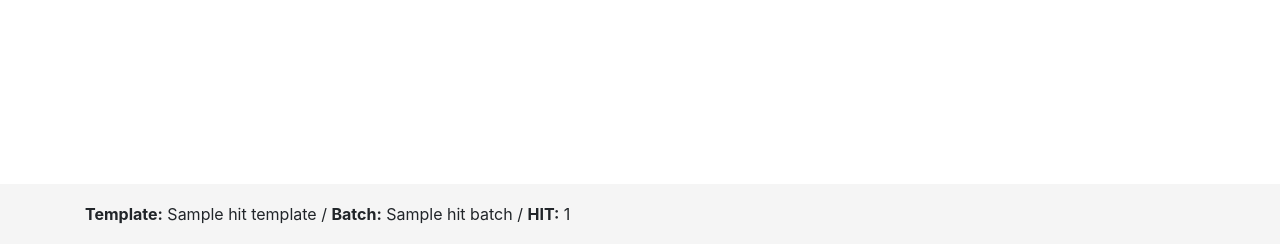
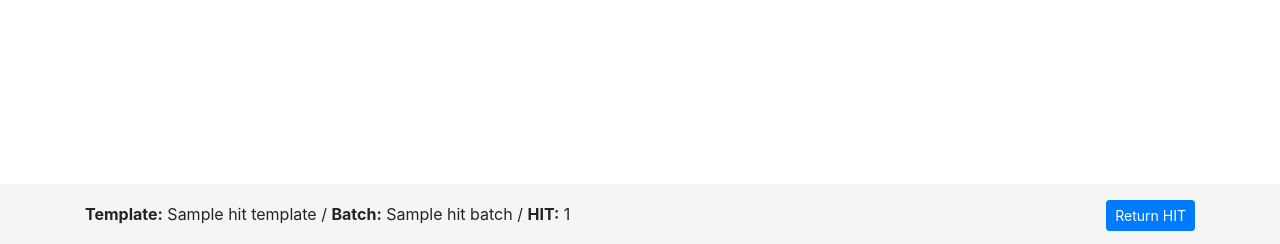
Before and after one commit to hltcoe/turkle, a Django app: template hits/templates/hit_assignment.html in a window 1280 px wide. Shown: the part 556-800 px from the top of the page. Run offline with Django 3.2, Linux system fonts and the light colour scheme; the template is opened without the code that fills it: most values are stand-ins (such as "Sample title", 1, 10 or a date in 2020); data that the repository does not hold is empty; some libraries are stand-ins or nearby versions.

Commit message:
Added "Return HIT" button to hit_assignment view

```diff
--- a/hits/templates/hit_assignment.html
+++ b/hits/templates/hit_assignment.html
@@ -15,3 +15,9 @@
 </div><!-- /.container-fluid -->
 
 {% endblock %}
+
+{% block right_half_footer %}
+<a href="{% url 'return_hit_assignment' hit.id hit_assignment.id %}" role="button" class="btn btn-sm btn-primary">
+  Return HIT
+</a>
+{% endblock %}
```
